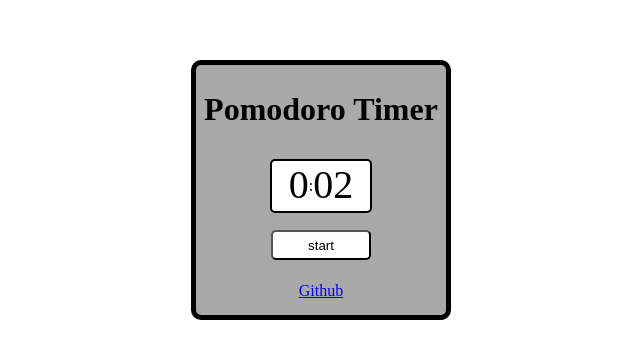
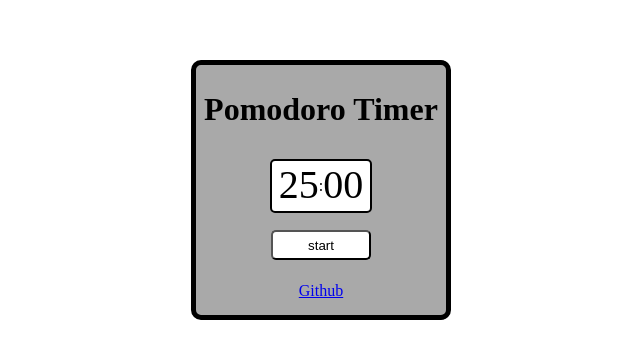
Before and after one commit to Nicolassiqueira05/Pomodoro, a React (Create React App) app: page / in a window 1280 px wide. Shown: the part 180-538 px from the top of the page, without its empty margins (319-959 px from the left). Built offline with nearby package versions, Linux system fonts and the light colour scheme; no server answers.

Commit message:
minor fixes

```diff
--- a/package.json
+++ b/package.json
@@ -2,7 +2,7 @@
   "name": "pomodoro-timer",
   "version": "0.1.0",
   "private": true,
-  "homepage": "https://nicolassiqueira05.github.io",
+  "homepage": "pomodoro-timer/",
   "dependencies": {
     "@storybook/addon-controls": "^6.5.12",
     "@storybook/addon-knobs": "^6.4.0",
--- a/src/components/patterns/Counter.jsx
+++ b/src/components/patterns/Counter.jsx
@@ -9,8 +9,8 @@ const Counter = (props) =>{
     const [isPaused, setIsPaused] = useState(true);
     const [isWorking, setIsWorking] = useState(false);
     const [hasLeftzero, setHasLeftzero] = useState(null)
-    const [minutes, setMinutes] = useState(0);
-    const [seconds, setSeconds] = useState(2);
+    const [minutes, setMinutes] = useState(25);
+    const [seconds, setSeconds] = useState(0);
 
     const [play] = useSound(bells)
 
@@ -37,7 +37,7 @@ const Counter = (props) =>{
     }
 
     useEffect(() =>{
-        if (isActive) {
+        if (isActive && !isPaused) {
             setInterval(() => {setSeconds((seconds) => seconds - 1)}, 1000)
         }
     },[isActive, isPaused])
@@ -45,7 +45,7 @@ const Counter = (props) =>{
         return(
             <div className='countercontent'>
                 <Timer minutes={minutes} seconds={seconds < 10 ? "0" + seconds : seconds}/>
-                <Button function={() => {setIsActive(true); setIsWorking(true)}}>start</Button>
+                <Button function={() => {setIsActive(true); setIsPaused(false); setIsWorking(true)}}>start</Button>
             </div>
         )
     }
```
